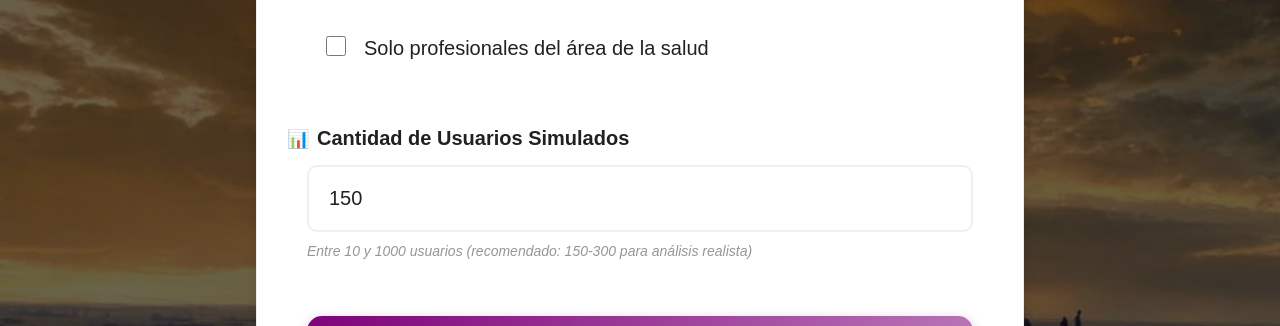
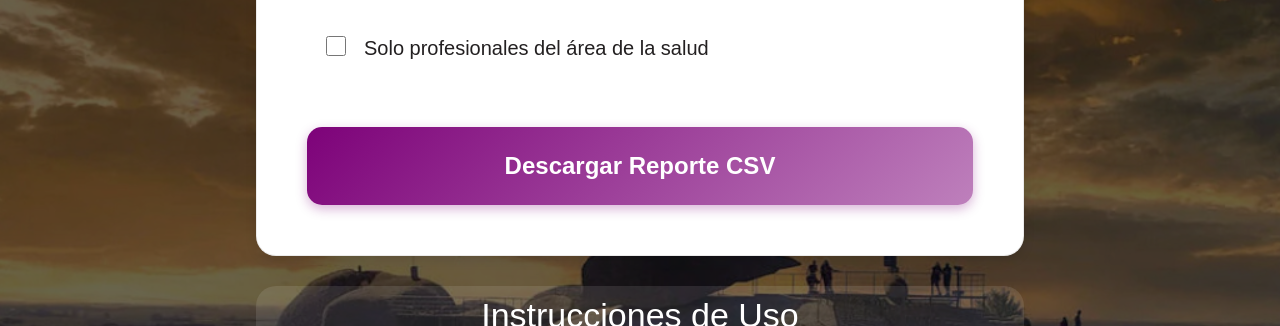
Before and after one commit to magnoitsystems/proyecto-jornadas-interhospitalarias, a Next.js app: page /adminPanel/reports in a window 1280 px wide. Shown: the part 1060-1386 px from the top of the page. Built offline with nearby package versions, Linux system fonts and the light colour scheme; a web font is replaced by a local one.

Commit message:
saco campo del generador de csv

```diff
--- a/src/components/CSVGenerator/CSVGenerator.tsx
+++ b/src/components/CSVGenerator/CSVGenerator.tsx
@@ -240,26 +240,6 @@ const CSVGenerator: React.FC<CSVGeneratorProps> = ({ className = '' }) => {
                     </div>
                 </div>
 
-                {/* Cantidad de usuarios */}
-                <div className={styles.inputGroup}>
-                    <label htmlFor="userCount" className={styles.inputLabel}>
-                        Cantidad de Usuarios Simulados
-                    </label>
-                    <input
-                        type="number"
-                        id="userCount"
-                        min="10"
-                        max="1000"
-                        step="10"
-                        value={formData.userCount}
-                        onChange={(e) => handleInputChange('userCount', parseInt(e.target.value) || 150)}
-                        className={styles.numberInput}
-                    />
-                    <p className={styles.inputHint}>
-                        Entre 10 y 1000 usuarios (recomendado: 150-300 para análisis realista)
-                    </p>
-                </div>
-
                 <button
                     onClick={generateReport}
                     disabled={isGenerating}
```
